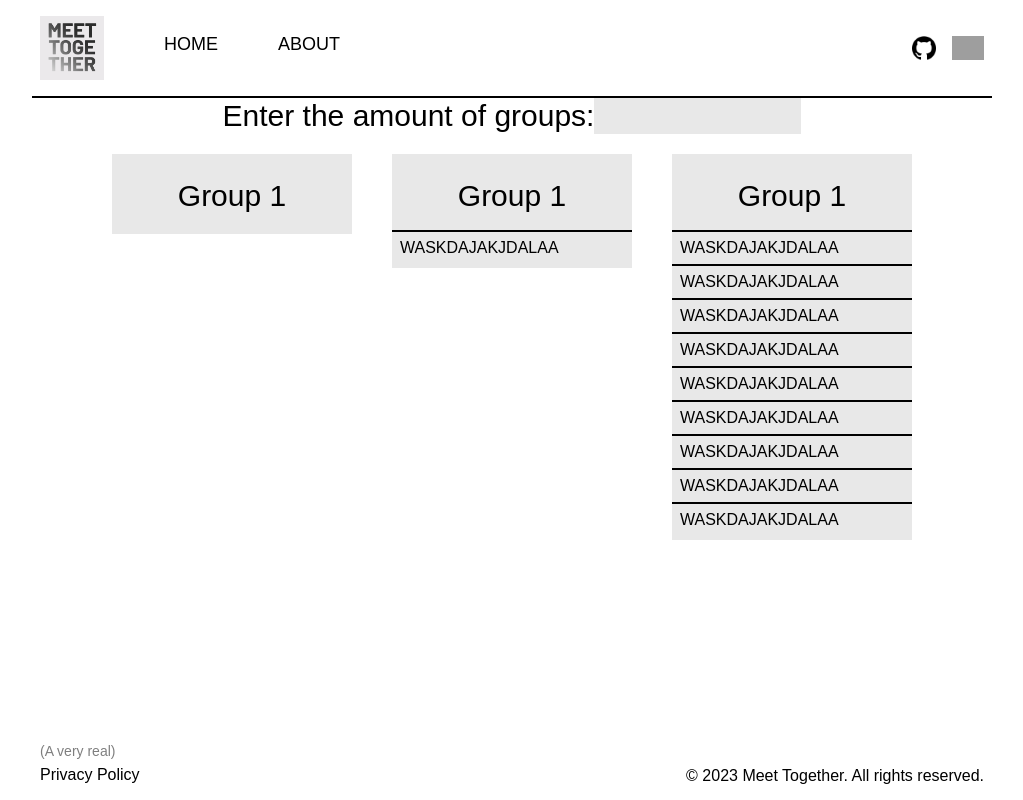
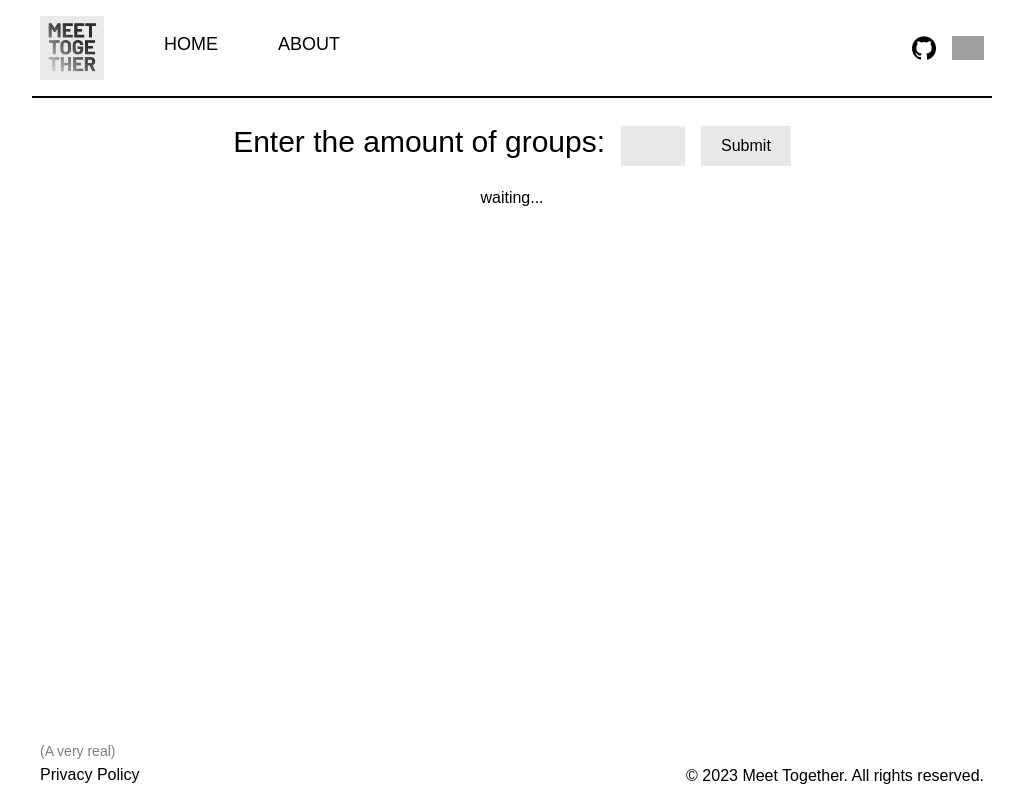
Before and after one commit to elimelt/meet-together, a React (Create React App) app in the folder client/: page /groups in a window 1280 px wide. Shown: the whole page, without its empty margins (128-1151 px from the left). Built offline with nearby package versions, Linux system fonts and the light colour scheme; grey boxes are pictures that could not be loaded.

Commit message:
developed mapping for groups. waiting for algo

```diff
--- a/client/src/App.js
+++ b/client/src/App.js
@@ -14,7 +14,7 @@ function App() {
   return (
     <div id="app" className='ml-25 mr-25 flex flex-col h-screen'>
       <BrowserRouter>
-        <Header setFormData={setFormData}/>
+        <Header setResponseData={setResponseData} setFormData={setFormData}/>
         <Routes>
           <Route path="/" element={<FormInput setFormData={setFormData} setResponseData={setResponseData} />} />
           <Route path="/about" element={<About />} />
--- a/client/src/Groups.js
+++ b/client/src/Groups.js
@@ -1,3 +1,5 @@
+import { useState } from "react";
+
 const Group = (props) => {
   const { number, data } = props;
   return (
@@ -10,18 +12,36 @@ const Group = (props) => {
   );
 }
 
+const populateGroups = (responseData) => {
+  const k = document.getElementById('k-groups').value;
+
+  console.log(responseData);
+
+  // Do algorithm here to seperate into groups using k
+  // [[group 1], [group 2], [group 3]]
+
+  // with response from algo just setGroupData(response)
+}
+
 export const Groups = (props) => {
+  const [groupData, setGroupData] = useState([]);
+
   const { responseData } = props;
   return (
     <>
-      <div className="flex justify-center">
+      <div className="flex justify-center items-center m-5">
         <h1 className="text-3xl">Enter the amount of groups:</h1>
-        <input className="bg-secondary"></input>
+        <input id="k-groups" onClick={() => { populateGroups() }} min='1' max={100} type='number' maxLength={3} className="h-10 w-16 ml-4 mt-2 bg-secondary p-2 focus:outline-none" />
+        <button onClick={() => { populateGroups(responseData) }} type="button" className="bg-secondary h-10 pl-5 pr-5 mt-2 ml-4 hover:bg-darker transition duration-50 ease-in-out">Submit</button>
       </div>
       <div id="group" className="flex flex-wrap justify-center items-start">
-        <Group number='1' data={responseData} />
-        <Group number='1' data={[{title: "WASKDAJAKJDALAA"}]} />
-        <Group number='1' data={[{title: "WASKDAJAKJDALAA"}, {title: "WASKDAJAKJDALAA"}, {title: "WASKDAJAKJDALAA"}, {title: "WASKDAJAKJDALAA"}, {title: "WASKDAJAKJDALAA"}, {title: "WASKDAJAKJDALAA"}, {title: "WASKDAJAKJDALAA"}, {title: "WASKDAJAKJDALAA"}, {title: "WASKDAJAKJDALAA"}]} />
+        {(groupData.length === 0) ? <p>waiting...</p> :
+        <>
+          {groupData.map((group, i) => {
+            return <Group key={i} number={i} data={group} />
+          })}
+        </>
+        }
       </div>
     </>
   );
--- a/client/src/Header.js
+++ b/client/src/Header.js
@@ -1,13 +1,16 @@
 import { Link } from 'react-router-dom';
 
 export const Header = (props) => {
-  const { setFormData } = props;
+  const { setFormData, setResponseData } = props;
   return (
     <>
       <div id="header" className="flex flex-row justify-left items-center min-w-lg">
         <img className="m-4 ml-2 mr-3 h-16" src="meet-together.png" alt="meet together" />
         <Link to="/">
-         <p onClick={() => {setFormData([])}} className="text-lg pl-2 pr-2 pb-1 ml-10 mr-5 border-b-4 border-transparent hover:border-black hover:border-b-2 hover:border-b border-opacity-0 hover:border-opacity-100 transition-transform transform hover:translate-y-px">HOME</p>
+          <p onClick={() => {
+            setFormData([])
+            setResponseData([])
+          }} className="text-lg pl-2 pr-2 pb-1 ml-10 mr-5 border-b-4 border-transparent hover:border-black hover:border-b-2 hover:border-b border-opacity-0 hover:border-opacity-100 transition-transform transform hover:translate-y-px">HOME</p>
         </Link>
         <Link to="/about">
          <p className="text-lg pl-2 pr-2 pb-1 ml-6 mr-5 border-b-4 border-transparent hover:border-black hover:border-b-2 hover:border-b border-opacity-0 hover:border-opacity-100 transition-transform transform hover:translate-y-px">ABOUT</p>
--- a/client/src/tools/form.js
+++ b/client/src/tools/form.js
@@ -1,6 +1,6 @@
 // Define a function to fetch form metadata
 export async function getFormMetadata(formID) {
-  const accessToken = "ya29.a0AfB_byDKj5g6SJkws16TDKH8GBTUwySH2v9HshOMPjv6vseWAtNrdBWXwBqj6AIXgFOtKEU4WNIFY2Ih44IJSdSFpJhLw_yjeXWGRvotViIxMQ7i2qTGdRRfk98ZmSXw0ADI3v5q-ohGtI9u1HcoZtZv2hqfvmaF-odAaCgYKAcsSARESFQGOcNnCvxSMtcdBnASI08Nfk1Ixeg0171";
+  const accessToken = "ya29.a0AfB_byCp188Gvj2sYOoxUcxSsLRHYGD15PLE9ijy1uFXgXEO9zdn5zLXw3LAX0RZoXjgHel7wvdlVcBwj75j2InSzA7OGqT5XJqGB6wnnU4Vs7Mw3hl5vLb0OZO9bLx3GSZqTEZ1Gs_KYrqGAxiVbOkj_8TV1hXzoRxyaCgYKAawSARESFQGOcNnCTTDD-zxI_ZyZDu8cmlJgqA0171"; // Replace with your actual access token
   const apiUrl = `https://forms.googleapis.com/v1/forms/${formID}`;
 
   try {
@@ -25,7 +25,7 @@ export async function getFormMetadata(formID) {
 
 // Define a function to fetch form responses
 export async function getFormResponses(formID) {
-  const accessToken = "ya29.a0AfB_byDKj5g6SJkws16TDKH8GBTUwySH2v9HshOMPjv6vseWAtNrdBWXwBqj6AIXgFOtKEU4WNIFY2Ih44IJSdSFpJhLw_yjeXWGRvotViIxMQ7i2qTGdRRfk98ZmSXw0ADI3v5q-ohGtI9u1HcoZtZv2hqfvmaF-odAaCgYKAcsSARESFQGOcNnCvxSMtcdBnASI08Nfk1Ixeg0171";
+  const accessToken = "ya29.a0AfB_byCp188Gvj2sYOoxUcxSsLRHYGD15PLE9ijy1uFXgXEO9zdn5zLXw3LAX0RZoXjgHel7wvdlVcBwj75j2InSzA7OGqT5XJqGB6wnnU4Vs7Mw3hl5vLb0OZO9bLx3GSZqTEZ1Gs_KYrqGAxiVbOkj_8TV1hXzoRxyaCgYKAawSARESFQGOcNnCTTDD-zxI_ZyZDu8cmlJgqA0171";
   const apiUrl = `https://forms.googleapis.com/v1/forms/${formID}/responses`;
 
   try {
```
